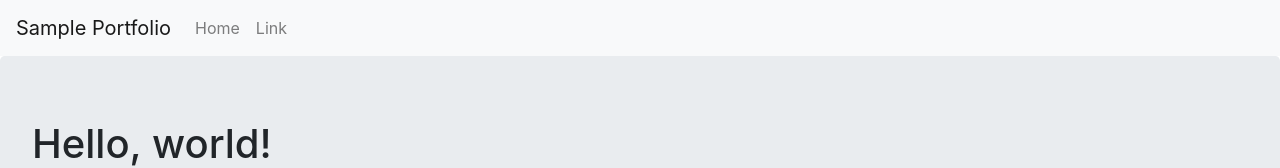
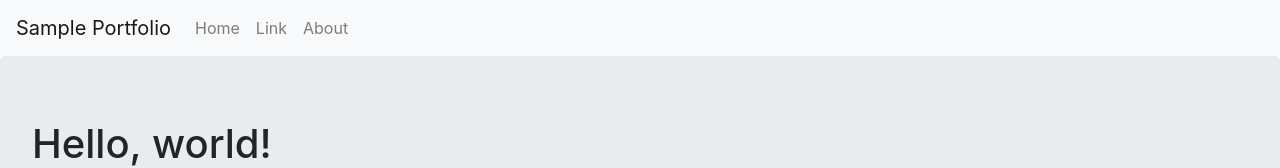
Before and after one commit to rgegajo/s01-portfolio, a React (Create React App) app: page / in a window 1280 px wide. Shown: the top 168 px of the page. Built offline with nearby package versions, Linux system fonts and the light colour scheme.

Commit message:
#3 - Add a Nav Link About

```diff
--- a/src/components/Navbar.js
+++ b/src/components/Navbar.js
@@ -10,6 +10,7 @@ export default function AppNavbar() {
             <Nav className="mr-auto">
                 <Nav.Link href="#home">Home</Nav.Link>
                 <Nav.Link href="#link">Link</Nav.Link>
+                <Nav.Link href="#link">About</Nav.Link>
             </Nav>
         </Navbar>
     )
```
